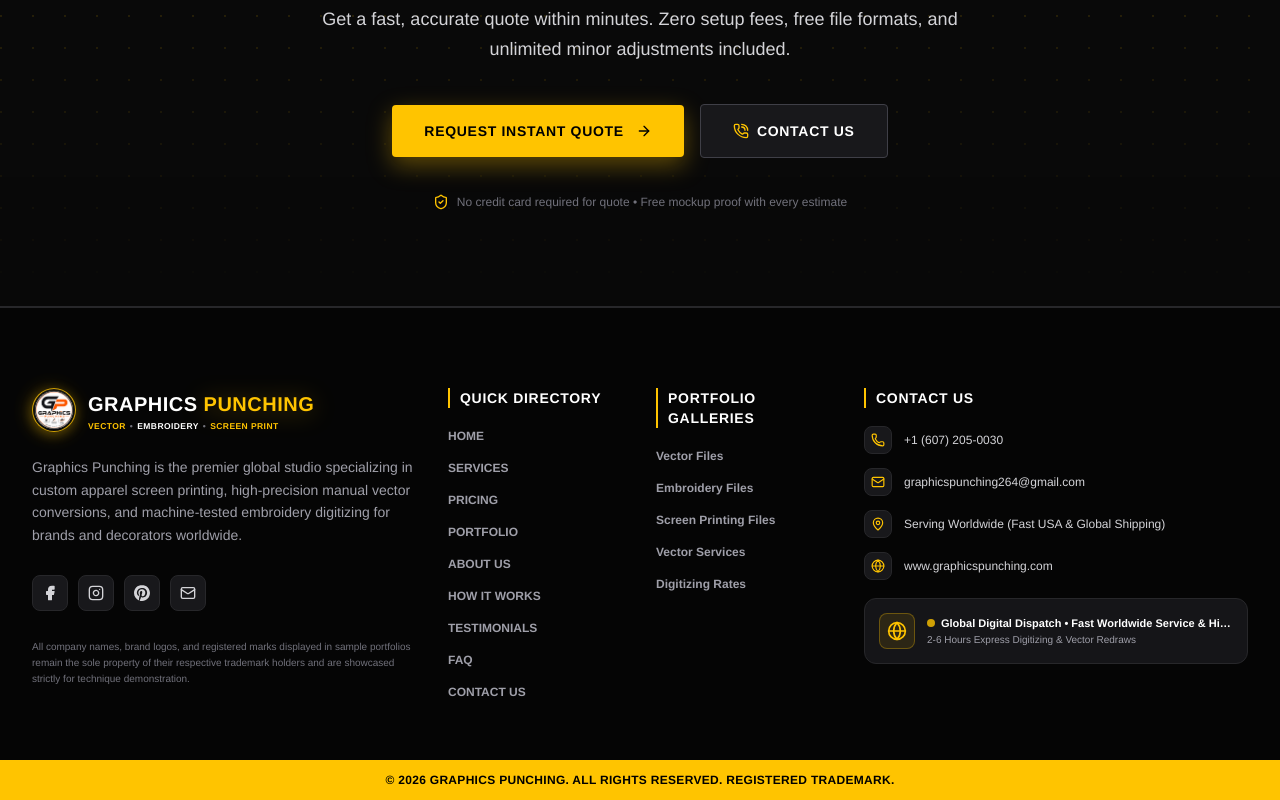
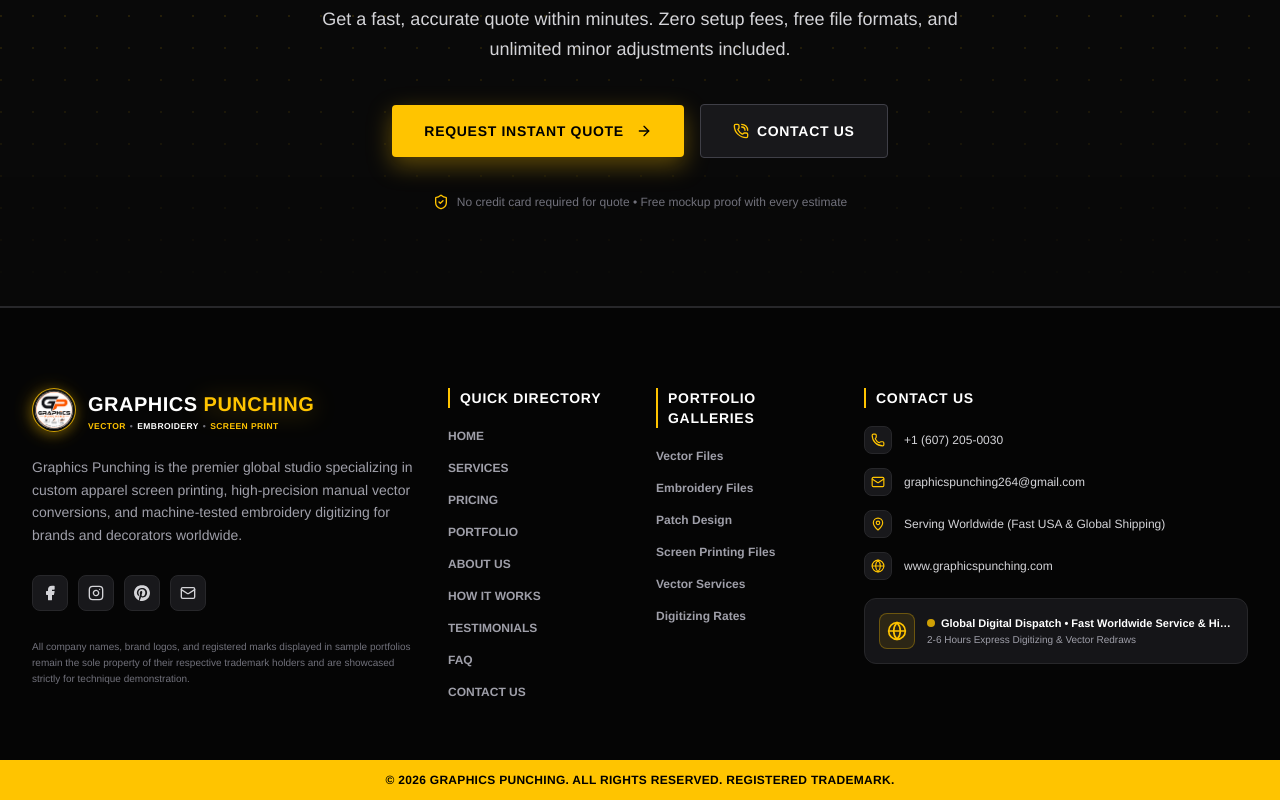
Before and after one commit to hassangraphicpunch-star/Graphics-Punching, a React (Vite) app: page / in a window 1280 px wide. Shown: the part 3917-4717 px from the top of the page. Built offline with nearby package versions, Linux system fonts and the light colour scheme; no server answers; a web font is replaced by a local one.

Commit message:
feat(navigation): add patch design service to menu
Include patch design in the portfolio navigation and footer to expand service visibility. Update the portfolio category count label to reflect the addition of this new specialty.

```diff
--- a/src/components/Footer.tsx
+++ b/src/components/Footer.tsx
@@ -142,6 +142,7 @@
               {[
                 { label: 'Vector Files', page: 'vector-files', href: '#/vector-files' },
                 { label: 'Embroidery Files', page: 'embroidery-files', href: '#/embroidery-files' },
+                { label: 'Patch Design', page: 'patch-design', href: '#/patch-design' },
                 { label: 'Screen Printing Files', page: 'screen-printing-files', href: '#/screen-printing-files' },
                 { label: 'Vector Services', page: 'services', href: '#/services' },
                 { label: 'Digitizing Rates', page: 'pricing', href: '#/pricing' },
--- a/src/components/Navbar.tsx
+++ b/src/components/Navbar.tsx
@@ -1,5 +1,5 @@
 import React, { useState, useEffect, useRef } from 'react';
-import { Menu, X, ArrowRight, ChevronDown, FileCode2, Layers, Palette, Sparkles, Grid } from 'lucide-react';
+import { Menu, X, ArrowRight, ChevronDown, FileCode2, Layers, Palette, Sparkles, Grid, Shield } from 'lucide-react';
 import { Logo } from './Logo';
 import { CONTACT_INFO } from '../data/content';
 
@@ -75,6 +75,7 @@
     'vector-files',
     'embroidery-files',
     'screen-printing-files',
+    'patch-design',
     'portfolio-vector',
     'portfolio-embroidery',
     'portfolio-screen-printing'
@@ -96,6 +97,14 @@
       description: 'DST/PES digitizing, jacket backs & 3D puff',
       icon: Layers,
       tag: 'Embroidery'
+    },
+    {
+      label: 'Patch Design',
+      page: 'patch-design',
+      href: '#/patch-design',
+      description: 'Custom embroidered, woven, PVC & leather patch files',
+      icon: Shield,
+      tag: 'Patches'
     },
     {
       label: 'Screen Printing Files',
@@ -475,7 +484,7 @@
                     <span className="flex items-center gap-2">
                       <span>PORTFOLIO</span>
                       <span className="text-[9px] bg-[#FFC400]/20 text-[#FFC400] px-1.5 py-0.5 rounded font-extrabold">
-                        3 CATEGORIES
+                        4 SPECIALTIES
                       </span>
                     </span>
                     <ChevronDown className={`w-4 h-4 transition-transform ${mobilePortfolioExpanded ? 'rotate-180 text-[#FFC400]' : 'text-zinc-400'}`} />
```
